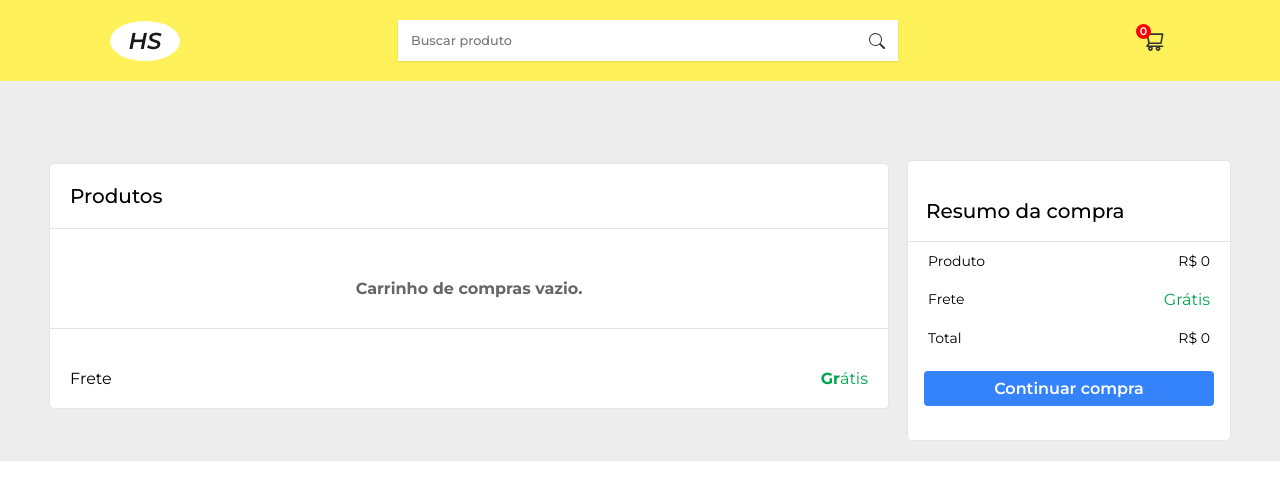
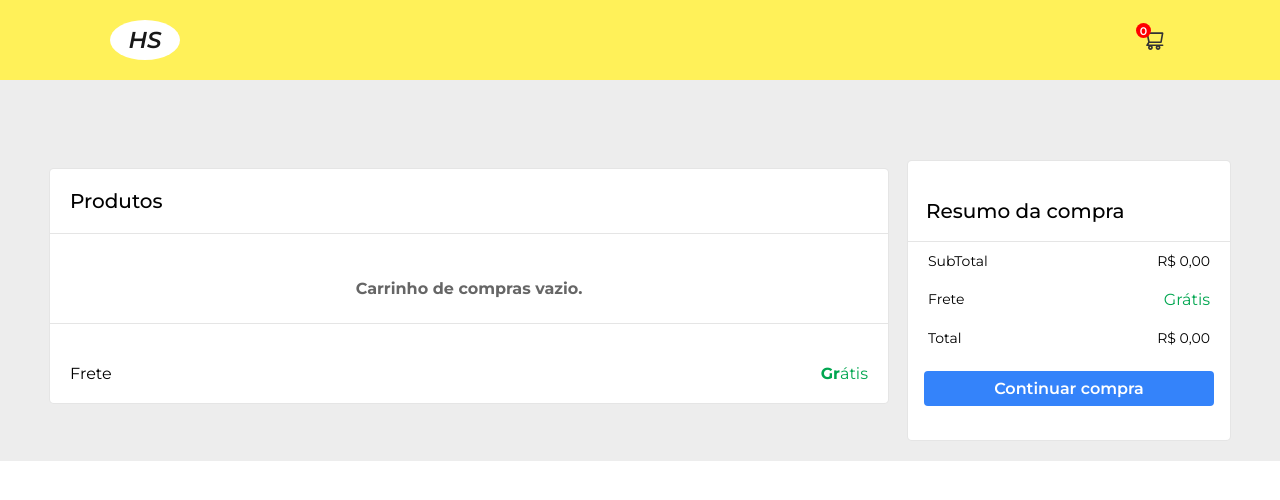
Before and after one commit to hiagospencer/API-Mercado-Livre, a React (Vite) app: page /carrinho in a window 1280 px wide. Shown: the top 500 px of the page. Built offline with nearby package versions, Linux system fonts and the light colour scheme.

Commit message:
configurando os arquivos para deploy

```diff
--- a/package.json
+++ b/package.json
@@ -1,4 +1,5 @@
 {
+  "homepage": "https://hiagospencer.github.io/API-Mercado-Livre",
   "name": "carrinho_react",
   "private": true,
   "version": "0.0.0",
@@ -7,7 +8,9 @@
     "dev": "vite",
     "build": "vite build",
     "lint": "eslint src --ext js,jsx --report-unused-disable-directives --max-warnings 0",
-    "preview": "vite preview"
+    "preview": "vite preview",
+    "predeploy": " npm run buid",
+    "deploy": "gh-pages -d dist"
   },
   "dependencies": {
     "axios": "^1.4.0",
@@ -30,6 +33,7 @@
     "eslint-plugin-react": "^7.32.2",
     "eslint-plugin-react-hooks": "^4.6.0",
     "eslint-plugin-react-refresh": "^0.3.4",
+    "gh-pages": "^5.0.0",
     "prettier": "^2.8.8",
     "vite": "^4.3.2"
   }
--- a/src/Components/Products/ProductCard/index.jsx
+++ b/src/Components/Products/ProductCard/index.jsx
@@ -14,24 +14,24 @@ import { ButtonCart, CardInfo, CardPrice, CardTitle, Container, Img } from './st
 
 export default function index({data }) {
   const { cart, setCart} = useAppContext()
-  const {price, title, thumbnail} = data;
 
 
-  const addCart = (obj) => {
-      const copyCart = [...cart]
+    const {price, title, thumbnail} = data;
+
+
+    const addCart = (obj) => {
       const element = cart.find((e) => e.id === obj.id)
+
 
       if(element){
         const arrFilter = cart.filter((e) => e.id !== obj.id)
-        arrFilter["quantity"] = 1
+
         setCart(arrFilter)
         setItem('carrinho', arrFilter)
 
       } else{
-        copyCart["quantity"] = 1
-        console.log(copyCart)
-        setCart([...copyCart, obj])
-        setItem('carrinho', [...copyCart, obj])
+         setCart([...cart, obj])
+         setItem('carrinho', [...cart, obj])
       }
 
     }
@@ -40,7 +40,7 @@ export default function index({data }) {
       <Container>
         <Img src={thumbnail.replace(/\w\.jpg/gi, 'W.jpg')} alt="notebook"/>
         <CardInfo>
-          <CardPrice>{formatCurrency(price, 'BRL')}</CardPrice>
+          <CardPrice>{formatCurrency(price)}</CardPrice>
           <CardTitle>{title}</CardTitle>
         </CardInfo>
 
--- a/src/Components/SearchBar/index.jsx
+++ b/src/Components/SearchBar/index.jsx
@@ -1,10 +1,11 @@
+/* eslint-disable no-unused-vars */
 /* eslint-disable react-hooks/rules-of-hooks */
 
 import { BsSearch } from 'react-icons/bs';
 
 import { Button, Form, Input } from './styles';
 
-import useAppContext from '../../Hook/useAppContext'
+import useAppContext from '../../Hook/useAppContext';
 
 
 
@@ -19,7 +20,7 @@ export default function index() {
 
   const PreventDefault = (e) => {
     e.preventDefault();
-    console.log(value)
+
   }
 
   return (
--- a/src/Pages/Carrinho/DetailsCart/index.jsx
+++ b/src/Pages/Carrinho/DetailsCart/index.jsx
@@ -1,3 +1,4 @@
+/* eslint-disable no-unused-vars */
 /* eslint-disable react-hooks/rules-of-hooks */
 
 import useAppContext from '../../../Hook/useAppContext';
@@ -8,7 +9,7 @@ import { setItem } from '../../../service/LocalStorageFuncs';
 import { Button, Quantidade, Table } from './styles';
 
 export default function index() {
-  const { cart,setCart, quantity, setQuantity, setCartTotal } = useAppContext()
+  const { cart,setCart, setCartTotal } = useAppContext()
 
 
   const removeCart = (obj) => {
@@ -19,24 +20,8 @@ export default function index() {
 
   }
 
-  const updateQuantityProduct = ( action) => {
-
-    let newQuantity = 2
-
-
-    if ( action === 'decrease'){
-      if( newQuantity === 1) {
-        return;
-      }
-      newQuantity -= 1
-       setQuantity(newQuantity)
-    }
-
-    if ( action === 'increase' ){
-      newQuantity += 1
-       setQuantity(newQuantity)
-    }
-
+  const formatCurrency = (value) => {
+    return Intl.NumberFormat('pt-br', {style: 'currency', currency: 'BRL'}).format(value)
   }
 
   const getTotal = () => {
@@ -44,7 +29,7 @@ export default function index() {
     let sum = 0;
 
     for ( let item of cart){
-      sum += item.price * quantity
+      sum += item.price * 1
     }
     setCartTotal(sum)
     return sum;
@@ -80,24 +65,13 @@ export default function index() {
             <tr key={product.id}>
               <td><img src={product.thumbnail} alt='' width={60} /></td>
 
-              <td  colSpan='2'><p>{product.title}</p></td>
-
-              <td>
-                  <Quantidade>
-                      <Button
-                        onClick={() => updateQuantityProduct( 'decrease')}>-</Button>
-                        <span>{product.available_quantity}</span>
-
-                      <Button
-                      onClick={() => updateQuantityProduct('increase')}>+</Button>
-                  </Quantidade>
-              </td>
+              <td  colSpan='3'><p>{product.title}</p></td>
 
               <td onClick={() => removeCart(product)} >
                 < BsTrash style={{ cursor: 'pointer'}} />
               </td>
 
-              <td>R$ {product.price * quantity}</td>
+              <td>{formatCurrency(product.price)}</td>
             </tr>
           ))
           }
--- a/src/Pages/Carrinho/DetailsCart/styles.js
+++ b/src/Pages/Carrinho/DetailsCart/styles.js
@@ -11,7 +11,7 @@ export const Table = styled.table`
   }
 
   td {
-    padding: 30px;
+    padding: 25px;
     color: #666;
   }
 
@@ -20,7 +20,7 @@ export const Table = styled.table`
     display: -webkit-box;
     -webkit-line-clamp: 1;
     -webkit-box-orient: vertical;
-    max-width: 30ch;
+    max-width: 41ch;
     overflow: hidden;
     text-overflow: ellipsis;
     white-space: nowrap;
--- /dev/null
+++ b/src/Pages/Carrinho/HeaderCart/index.jsx
@@ -0,0 +1,15 @@
+import CartButton from '../../../Components/CartButton';
+
+import { Container, Header, Logo } from './styles';
+
+
+export default function index() {
+  return (
+    <Container>
+        <Header className="container">
+          <Logo><a href="/">HS</a></Logo>
+          <CartButton />
+        </Header>
+    </Container>
+  )
+}
--- /dev/null
+++ b/src/Pages/Carrinho/HeaderCart/styles.js
@@ -0,0 +1,34 @@
+import styled from "styled-components";
+
+export const Container = styled.header`
+    width: 100%;
+    position: fixed;
+    background-color: #fff159;
+    z-index: 1;
+`;
+
+export const Header = styled.div`
+    display: flex;
+    justify-content: space-between;
+    align-items: center;
+    padding: 20px;
+`;
+
+export const Logo = styled.div`
+    width: 70px;
+    height: 40px;
+    background-color: white;
+    border-radius: 50%;
+    display: flex;
+    align-items: center;
+    justify-content: center;
+
+    a {
+        color: #181818;
+        font-style: italic;
+        font-weight: 600;
+        font-size: 23px;
+        cursor: pointer;
+        text-decoration: none;
+    }
+`;
--- a/src/Pages/Carrinho/ResumoCompra/index.jsx
+++ b/src/Pages/Carrinho/ResumoCompra/index.jsx
@@ -1,5 +1,6 @@
 /* eslint-disable react-hooks/rules-of-hooks */
 import useAppContext from '../../../Hook/useAppContext';
+
 
 import { Title, BoxResume, ProductResume, FreteResume, TotalResume, Button } from './styles';
 
@@ -7,13 +8,19 @@ export default function index() {
 
   const { carTotal } = useAppContext()
 
+  const total = Intl.NumberFormat('pt-br', {style: 'currency', currency: 'BRL'}).format(carTotal)
+
+  const comprarFinalizada = () => {
+    alert(`Compra no valor ${total}, finalizada com sucesso!`)
+  }
+
   return (
     <>
       <Title><h3>Resumo da compra</h3></Title>
       <BoxResume>
         <ProductResume>
-          <span>Produto</span>
-          <span>R$ {carTotal}</span>
+          <span>SubTotal</span>
+          <span>{total}</span>
         </ProductResume>
 
         <FreteResume>
@@ -23,8 +30,8 @@ export default function index() {
 
         <TotalResume>
           <span>Total</span>
-          <span>R$ {carTotal}</span></TotalResume>
-        <Button>Continuar compra</Button>
+          <span>{total}</span></TotalResume>
+        <Button onClick={() => comprarFinalizada()}>Continuar compra</Button>
       </BoxResume>
     </>
   )
--- a/src/Pages/Carrinho/index.jsx
+++ b/src/Pages/Carrinho/index.jsx
@@ -1,4 +1,4 @@
-import  Header  from "../Header";
+import  HeaderCart  from "./HeaderCart";
 
 import DetailsCart from './DetailsCart';
 import ResumoCompra from './ResumoCompra';
@@ -8,7 +8,7 @@ import { Container,InfoCart, CartDescription, Summary, Product, Title, Frete } f
 export default function index() {
   return (
     <body style={{ background: '#ededed'}}>
-      <Header />
+      <HeaderCart />
       <Container>
         <InfoCart>
           <CartDescription>
--- a/src/utils/formatCurrency.js
+++ b/src/utils/formatCurrency.js
@@ -1,5 +1,5 @@
-const formatCurrency = (value, currency) => {
-    return value.toLocaleString('pt-br', { style: 'currency', currency });
+const formatCurrency = (value) => {
+    return value.toLocaleString('pt-br', { style: 'currency', currency: 'BRL' });
   };
 
   export default formatCurrency;
```
Also changed, not shown: 1 other file (tests, documents, lock files or other folders).
